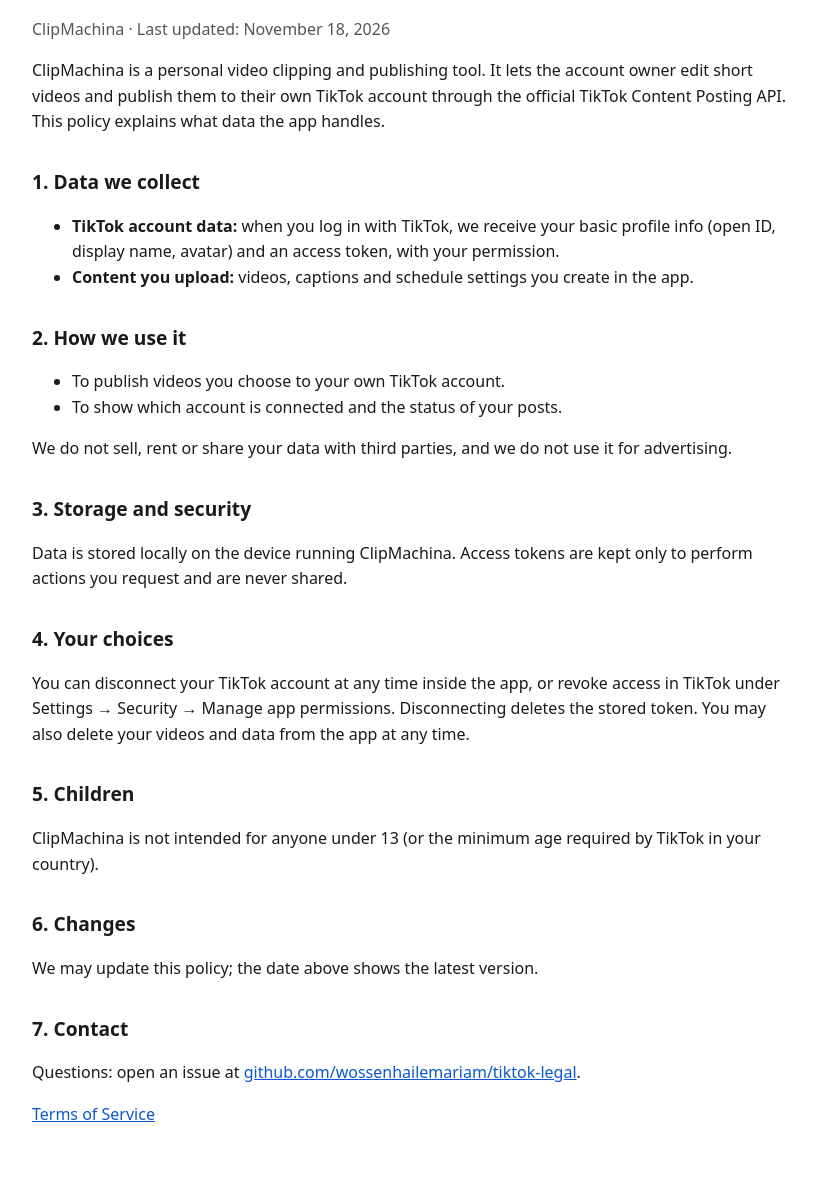
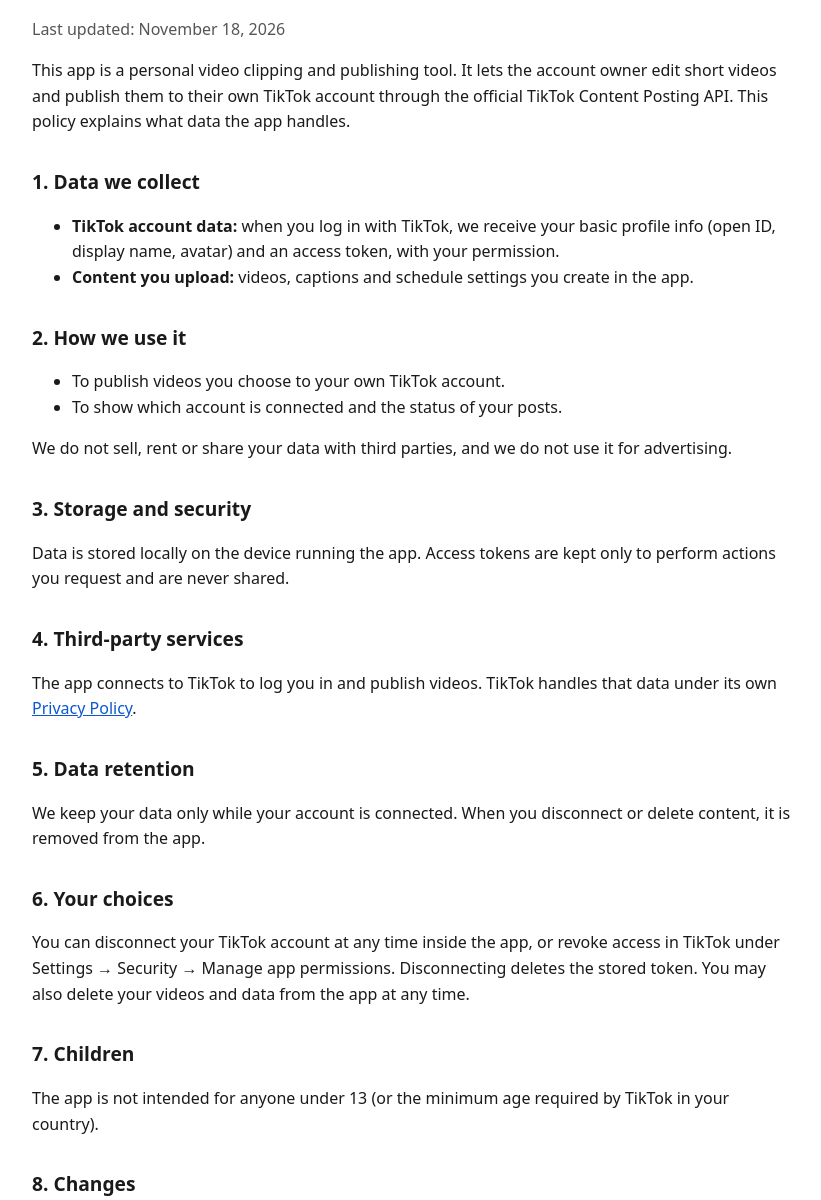
Before and after one commit to wossenhailemariam/tiktok-legal, a plain HTML site: page privacy.html in a window 1280 px wide. Shown: the part 100-1300 px from the top of the page, without its empty margins (228-1049 px from the left). Before the commit the page ends 1276 px from the top, so only its background shows below. Drawn offline with Linux system fonts and the light colour scheme.

Commit message:
Remove app name, add missing legal sections
Co-Authored-By: Claude Opus 5.5 <noreply@anthropic.com>

```diff
--- a/privacy.html
+++ b/privacy.html
@@ -1,6 +1,6 @@
-<!doctype html><html lang="en"><head><meta charset="utf-8"><meta name="viewport" content="width=device-width,initial-scale=1"><title>Privacy Policy – ClipMachina</title><style>:root{--bg:#fff;--fg:#1a1a1a;--muted:#555;--link:#0b57d0}@media (prefers-color-scheme:dark){:root{--bg:#111;--fg:#eee;--muted:#aaa;--link:#8ab4f8}}body{background:var(--bg);color:var(--fg);font:16px/1.6 system-ui,sans-serif;max-width:760px;margin:0 auto;padding:32px 16px}h1{font-size:1.8rem}h2{font-size:1.2rem;margin-top:2rem}a{color:var(--link)}.muted{color:var(--muted)}</style></head><body>
-<h1>Privacy Policy</h1><p class="muted">ClipMachina · Last updated: November 18, 2026</p>
-<p>ClipMachina is a personal video clipping and publishing tool. It lets the account owner edit short videos and publish them to their own TikTok account through the official TikTok Content Posting API. This policy explains what data the app handles.</p>
+<!doctype html><html lang="en"><head><meta charset="utf-8"><meta name="viewport" content="width=device-width,initial-scale=1"><title>Privacy Policy</title><style>:root{--bg:#fff;--fg:#1a1a1a;--muted:#555;--link:#0b57d0}@media (prefers-color-scheme:dark){:root{--bg:#111;--fg:#eee;--muted:#aaa;--link:#8ab4f8}}body{background:var(--bg);color:var(--fg);font:16px/1.6 system-ui,sans-serif;max-width:760px;margin:0 auto;padding:32px 16px}h1{font-size:1.8rem}h2{font-size:1.2rem;margin-top:2rem}a{color:var(--link)}.muted{color:var(--muted)}</style></head><body>
+<h1>Privacy Policy</h1><p class="muted">Last updated: November 18, 2026</p>
+<p>This app is a personal video clipping and publishing tool. It lets the account owner edit short videos and publish them to their own TikTok account through the official TikTok Content Posting API. This policy explains what data the app handles.</p>
 <h2>1. Data we collect</h2><ul>
 <li><b>TikTok account data:</b> when you log in with TikTok, we receive your basic profile info (open ID, display name, avatar) and an access token, with your permission.</li>
 <li><b>Content you upload:</b> videos, captions and schedule settings you create in the app.</li></ul>
@@ -8,9 +8,11 @@
 <li>To publish videos you choose to your own TikTok account.</li>
 <li>To show which account is connected and the status of your posts.</li></ul>
 <p>We do not sell, rent or share your data with third parties, and we do not use it for advertising.</p>
-<h2>3. Storage and security</h2><p>Data is stored locally on the device running ClipMachina. Access tokens are kept only to perform actions you request and are never shared.</p>
-<h2>4. Your choices</h2><p>You can disconnect your TikTok account at any time inside the app, or revoke access in TikTok under Settings → Security → Manage app permissions. Disconnecting deletes the stored token. You may also delete your videos and data from the app at any time.</p>
-<h2>5. Children</h2><p>ClipMachina is not intended for anyone under 13 (or the minimum age required by TikTok in your country).</p>
-<h2>6. Changes</h2><p>We may update this policy; the date above shows the latest version.</p>
-<h2>7. Contact</h2><p>Questions: open an issue at <a href="https://github.com/wossenhailemariam/tiktok-legal/issues">github.com/wossenhailemariam/tiktok-legal</a>.</p>
+<h2>3. Storage and security</h2><p>Data is stored locally on the device running the app. Access tokens are kept only to perform actions you request and are never shared.</p>
+<h2>4. Third-party services</h2><p>The app connects to TikTok to log you in and publish videos. TikTok handles that data under its own <a href="https://www.tiktok.com/legal/privacy-policy">Privacy Policy</a>.</p>
+<h2>5. Data retention</h2><p>We keep your data only while your account is connected. When you disconnect or delete content, it is removed from the app.</p>
+<h2>6. Your choices</h2><p>You can disconnect your TikTok account at any time inside the app, or revoke access in TikTok under Settings → Security → Manage app permissions. Disconnecting deletes the stored token. You may also delete your videos and data from the app at any time.</p>
+<h2>7. Children</h2><p>The app is not intended for anyone under 13 (or the minimum age required by TikTok in your country).</p>
+<h2>8. Changes</h2><p>We may update this policy; the date above shows the latest version.</p>
+<h2>9. Contact</h2><p>Questions: open an issue at <a href="https://github.com/wossenhailemariam/tiktok-legal/issues">github.com/wossenhailemariam/tiktok-legal</a>.</p>
 <p><a href="/terms">Terms of Service</a></p></body></html>
```
Also changed, not shown: index.html (+2 -2 lines), terms.html (+11 -9 lines).
